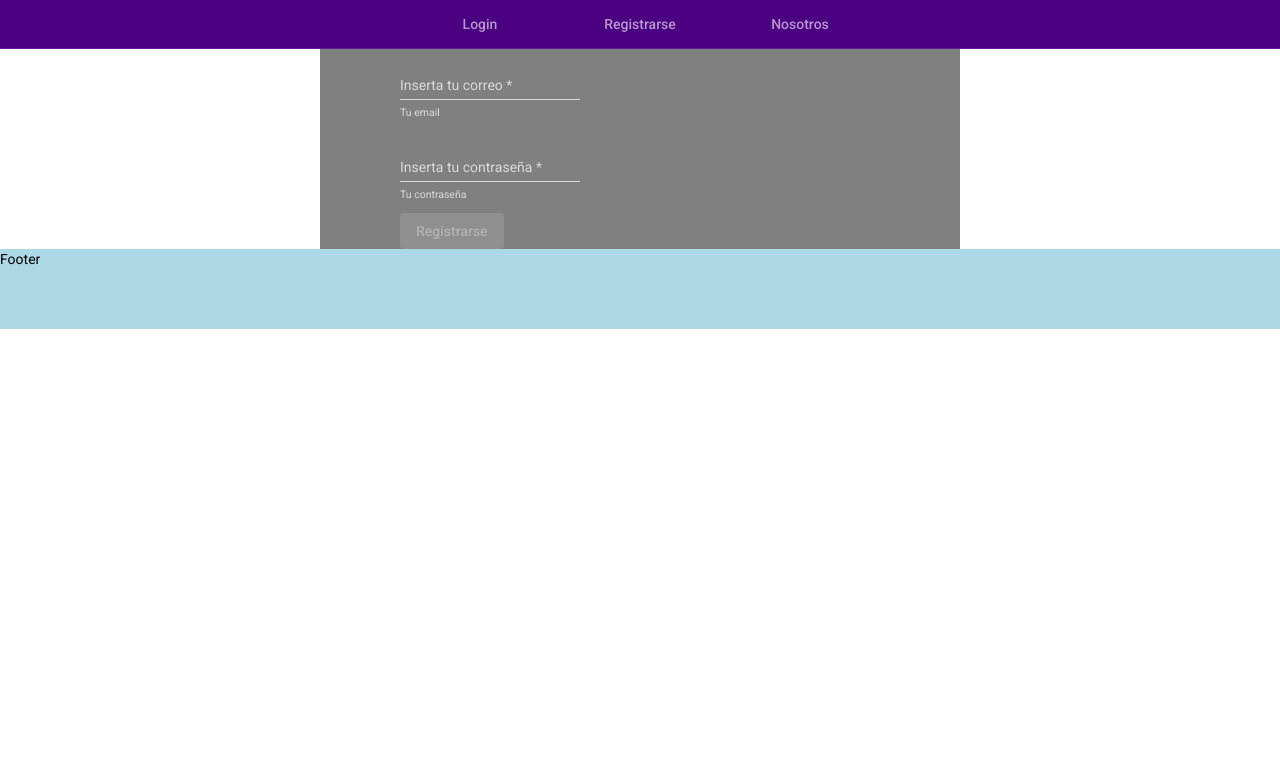
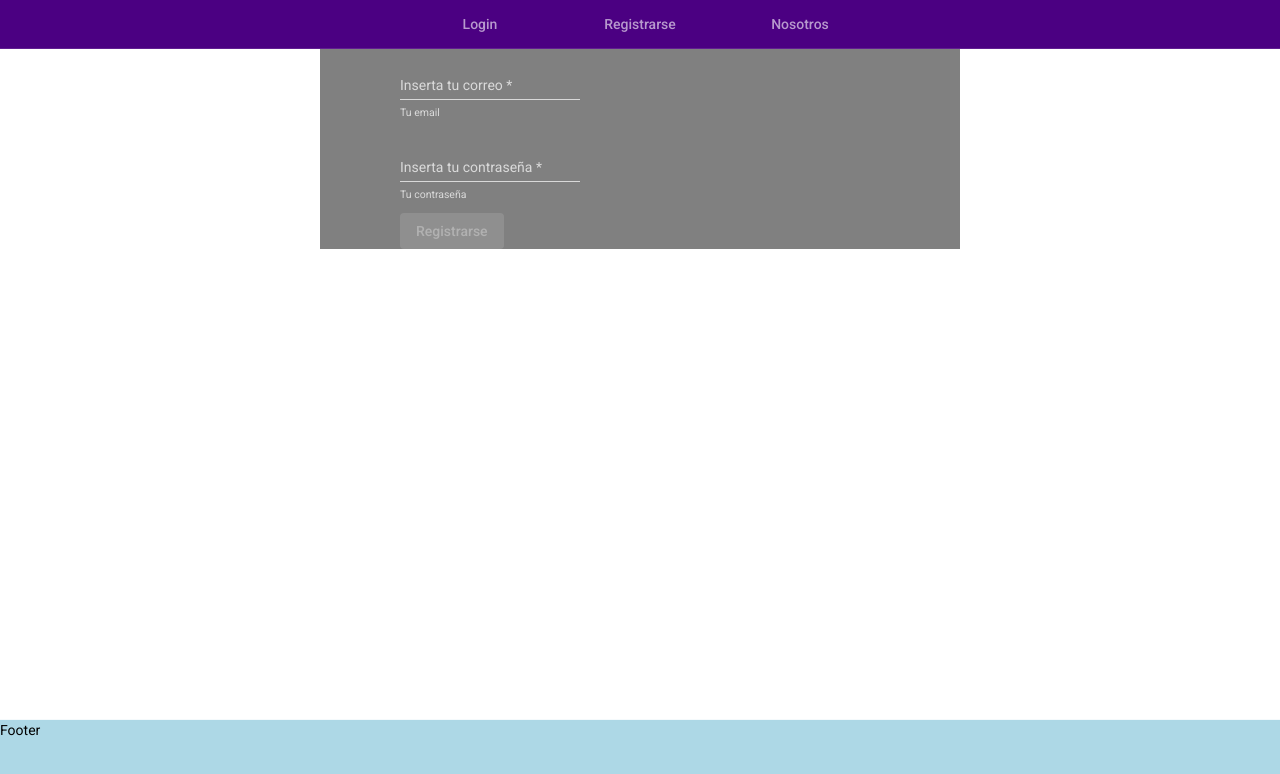
Before and after one commit to jdoble97/Vocatech, an Angular app in the folder cliente/vocatech/: page / in a window 1280 px wide. Shown: the top 774 px of the page. Built offline with nearby package versions, Linux system fonts and the light colour scheme.

Commit message:
footer bajado abajo de la página

```diff
--- a/cliente/vocatech/src/app/shared/components/footer/footer.component.css
+++ b/cliente/vocatech/src/app/shared/components/footer/footer.component.css
@@ -1,4 +1,6 @@
 .footer {
     height:10vh;
     background-color: lightblue;
+    position:sticky;
+    top:100%;
 }
```
